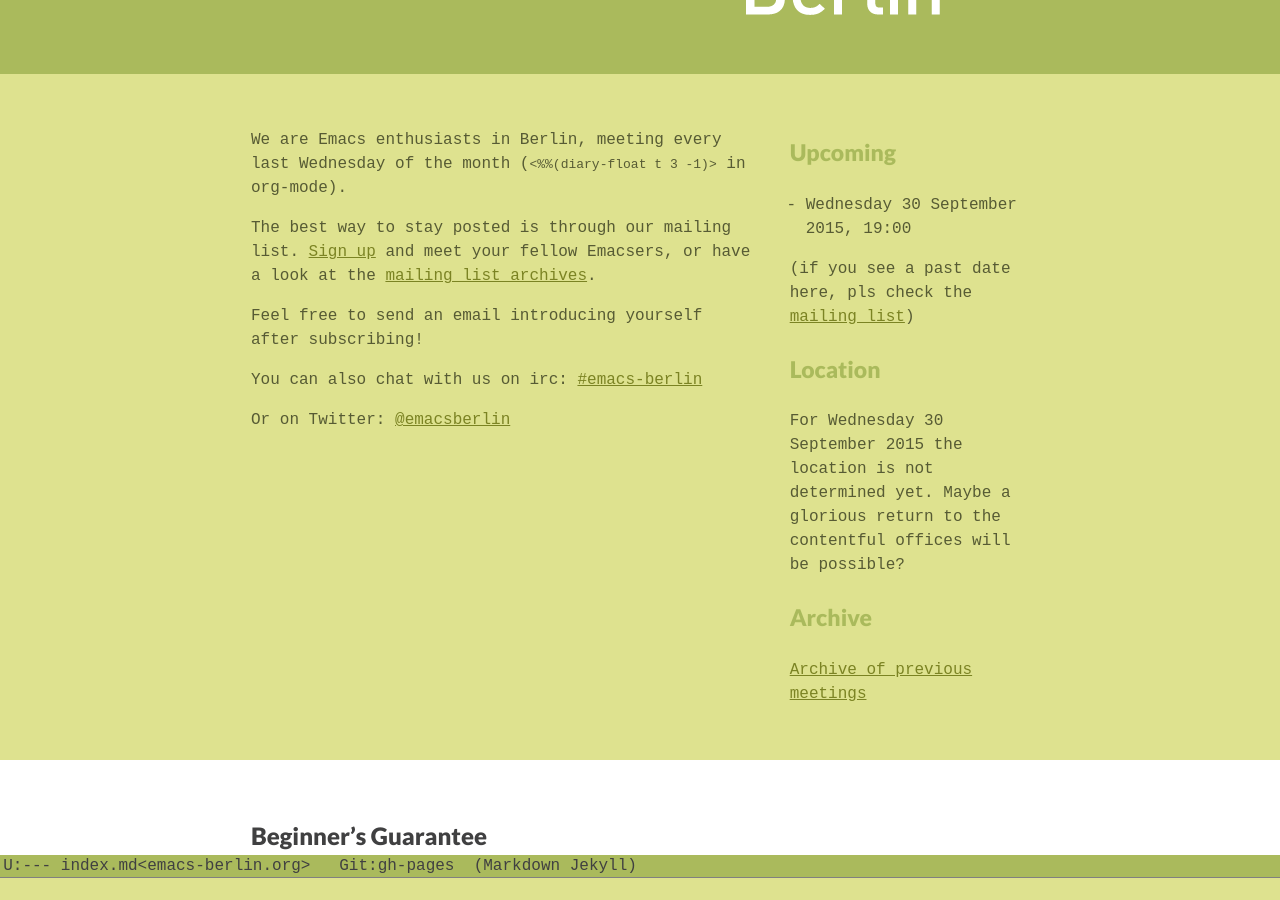
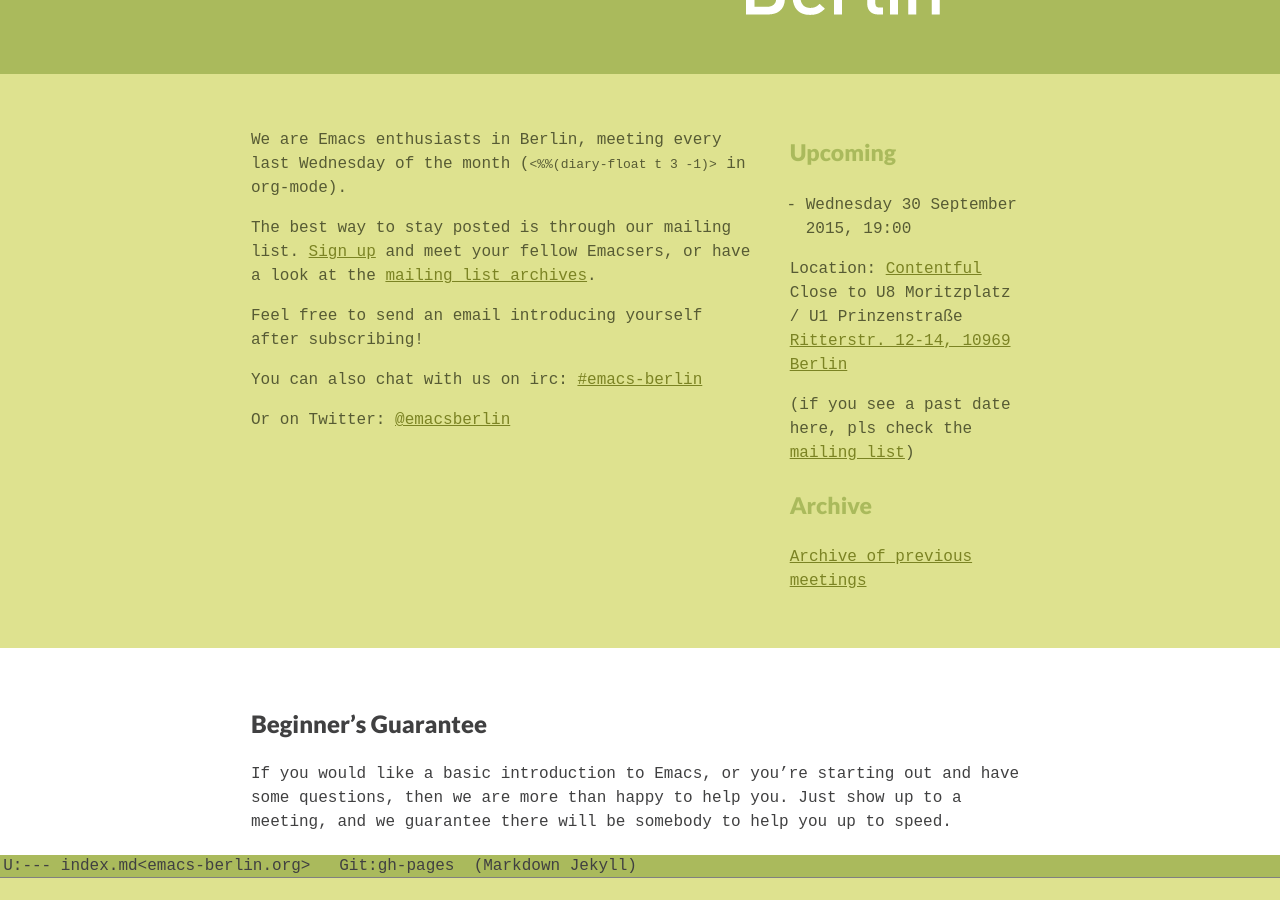
Before and after one commit to emacs-berlin/emacs-berlin.org, a Jekyll site: the page built from index.md, in a window 1280 px wide and 900 px high, scrolled down 335 px. Built offline with Jekyll 4.4.1, drawn with Linux system fonts in a browser that asks for light colours.

Commit message:
Set location for Sep 30 to Contentful (with osm link)

```diff
--- a/index.md
+++ b/index.md
@@ -36,12 +36,11 @@ Or on Twitter:
 
 * Wednesday 30 September 2015, 19:00
 
+Location: [Contentful](http://contentful.com)
+Close to U8 Moritzplatz / U1 Prinzenstraße
+[Ritterstr. 12-14, 10969 Berlin](http://www.openstreetmap.org/?mlat=52.501438558101654&mlon=13.410902917385101#map=19/52.50144/13.41090&layers=N)
+
 (if you see a past date here, pls check the [mailing list][mla])
-
-### Location
-
-For Wednesday 30 September 2015 the location is not determined yet.
-Maybe a glorious return to the contentful offices will be possible?
 
 ### Archive
 
```
